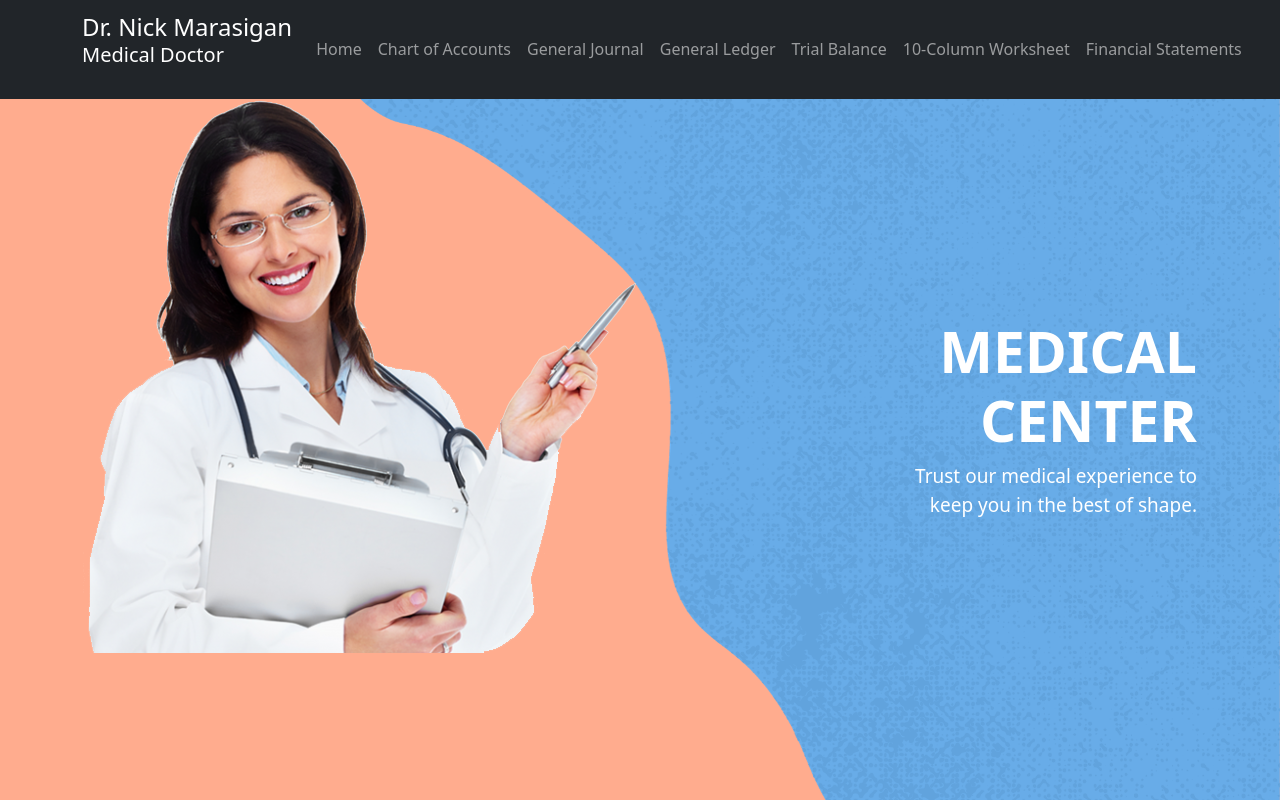
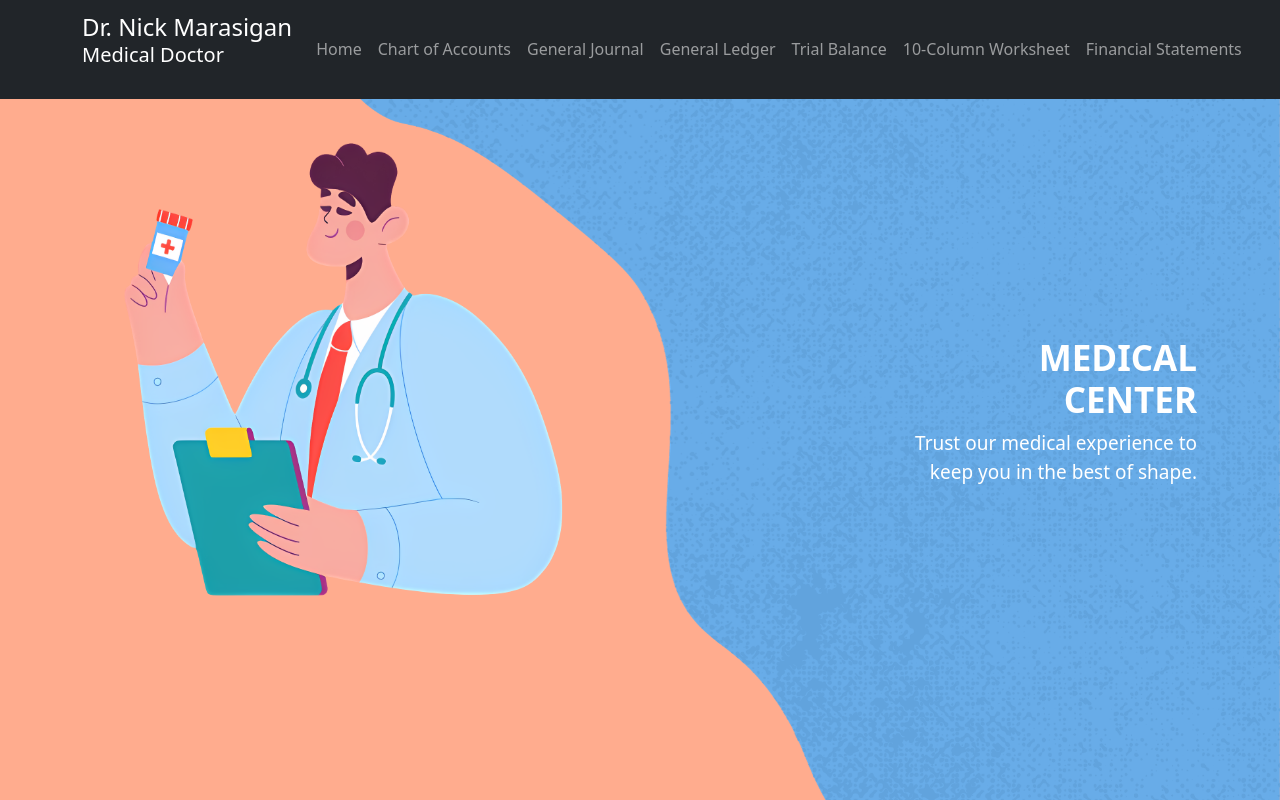
Before and after one commit to orenji-neko/accounting-website, a React (Create React App) app: page / in a window 1280 px wide. Built offline with nearby package versions, Linux system fonts and the light colour scheme.

Commit message:
image change

```diff
--- a/src/home.js
+++ b/src/home.js
@@ -6,7 +6,8 @@ import doctorImage from './doctor.png'
 const Home = () => {
   const imagestyle = {
     backgroundSize: "cover",
-    height: "100%",
+    width: '520px',
+    height: '540px'
   };
 
   return (
@@ -19,7 +20,7 @@ const Home = () => {
           <td>
             <div style={{paddingLeft: '5%', marginTop: 100}}>
               <div style={{textAlign: 'right', color: 'white'}}>
-                <h1 style={{fontSize: 57}}><b>MEDICAL<br/>CENTER</b></h1>
+                <h1 style={{fontSize: 35}}><b>MEDICAL<br/>CENTER</b></h1>
                 <p style={{fontSize: 19}}>Trust our medical experience to <br/>keep you in the best of shape.</p>
               </div>
             </div>
```
Also changed, not shown: src/doctor.png.
